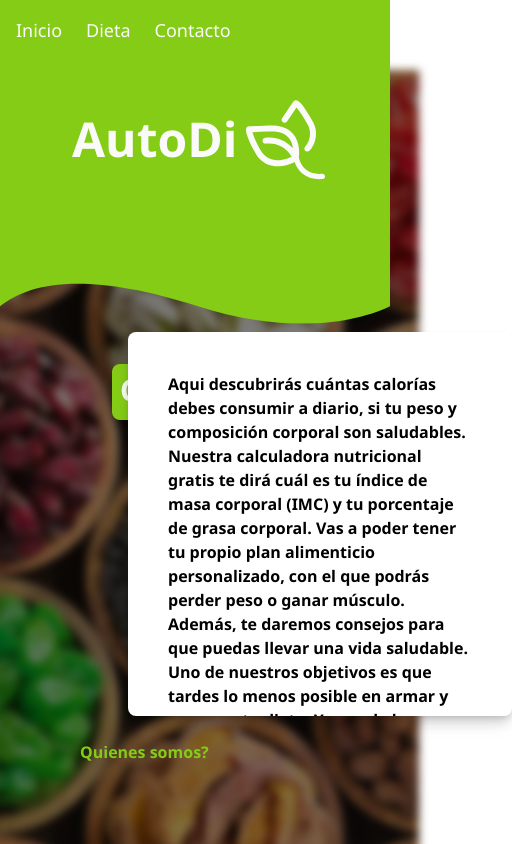
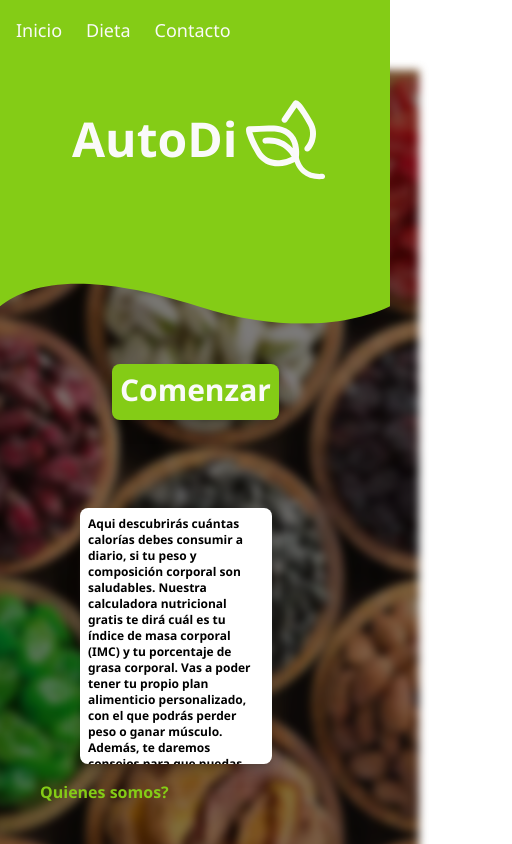
Before and after one commit to JoaGal/AutoDi, a Next.js app: page / in a window 390 px wide. Both pictures are taken after a click on the button "Quienes somos?". Shown: the whole page, 512 px wide, since content can reach past the window. Built offline with nearby package versions, Linux system fonts and the light colour scheme.

Commit message:
Update page.tsx

```diff
--- a/app/page.tsx
+++ b/app/page.tsx
@@ -19,15 +19,15 @@ export default function Home() {
         <Link href="/" className='text-3xl md:text-5xl font-bold text-center text-stone-50 bg-lime-500 p-2 pb-3 md:p-6 md:pb-7 shadow-lg rounded-lg drop-shadow-lg animate__animated animate__bounceInDown z-20'>Comenzar</Link>
       </div>
       {show &&
-      <div className='hola z-30 absolute bottom-32 overflow-y-scroll left-32 w-96 h-96 p-10 bg-white shadow-lg rounded-lg drop-shadow-lg animate__animated animate__bounceIn'>
-        <p className='font-bold'>
+      <div className='hola z-30 absolute overflow-y-scroll bottom-20 md:bottom-32 md:left-32 left-20  w-48 md:w-96 h-64 md:h-96 p-2 md:p-10 bg-white shadow-lg rounded-lg drop-shadow-lg animate__animated animate__bounceIn'>
+        <p className='font-bold text-xs md:text-base'>
           Aqui descubrirás cuántas calorías debes consumir a diario, si tu peso y composición corporal son saludables. Nuestra calculadora nutricional gratis te dirá cuál es tu índice de masa corporal (IMC) y tu porcentaje de grasa corporal.
           Vas a poder tener tu propio plan alimenticio personalizado, con el que podrás perder peso o ganar músculo. Además, te daremos consejos para que puedas llevar una vida saludable.
           Uno de nuestros objetivos es que tardes lo menos posible en armar y preparar tu dieta. Ya sea de la mano de un nutricionista o por tu cuenta, te ayudaremos a que puedas llevarla a cabo.
           Vas a poder modificar los valores que quieras y ver cómo afectan a tu dieta. También vas a poder guardar tus recetas favoritas y crear tu propia lista de la compra. ¡Todo esto y mucho más gratis en AutoDi!
         </p>
       </div>}
-        <button className='text-1xl md:text-3xl font-bold text-lime-500 font-black cursor-pointer z-30 absolute bottom-20 left-20' onClick={() => setShow(!show)}>Quienes somos?</button>
+        <button className='text-1xl md:text-3xl font-bold text-lime-500 font-black cursor-pointer z-30 absolute md:bottom-20 bottom-10 md:left-20 left-10' onClick={() => setShow(!show)}>Quienes somos?</button>
       <div className='bg-home blur-sm brightness-50'></div>
     </main>
   );
```
